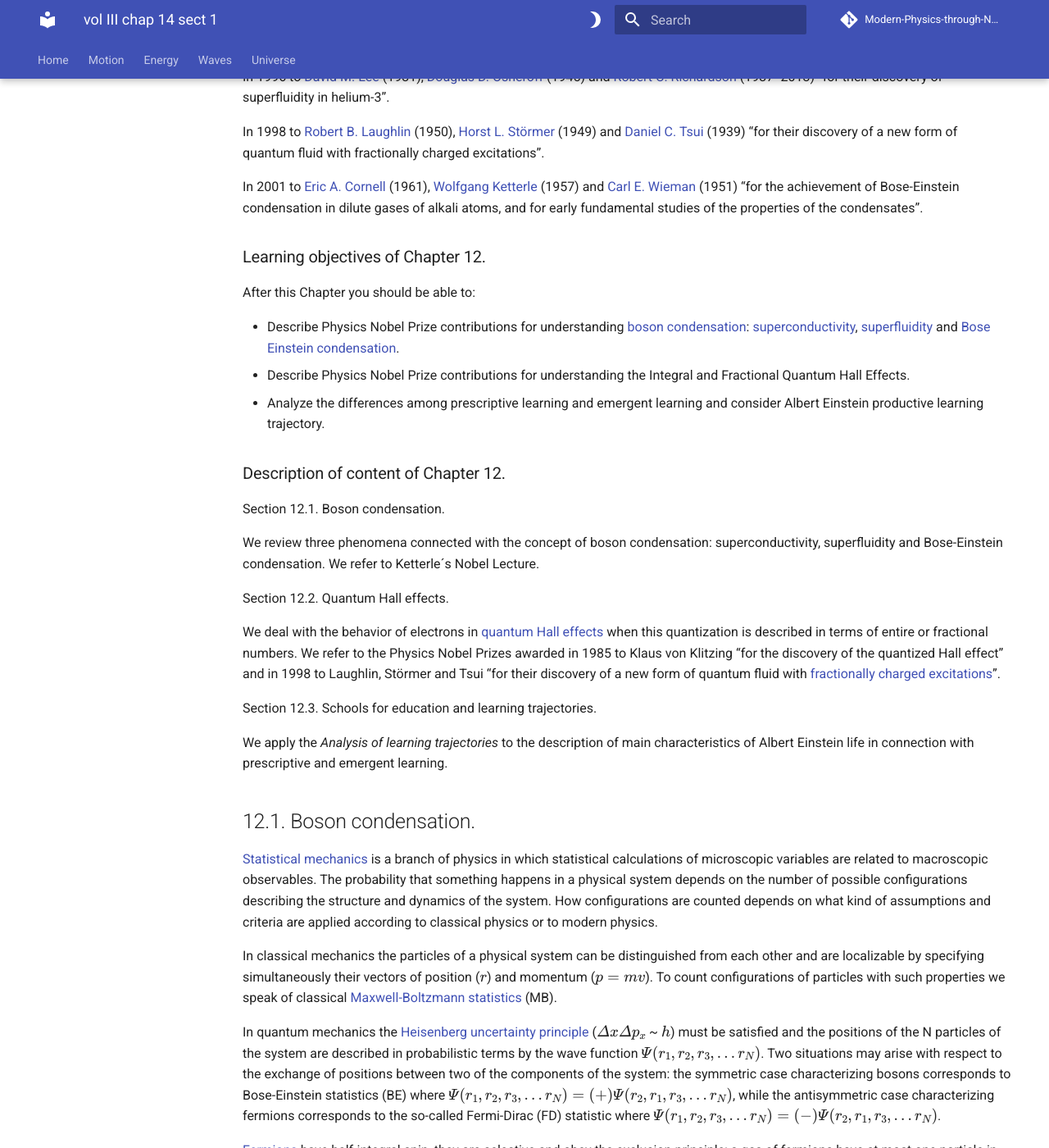
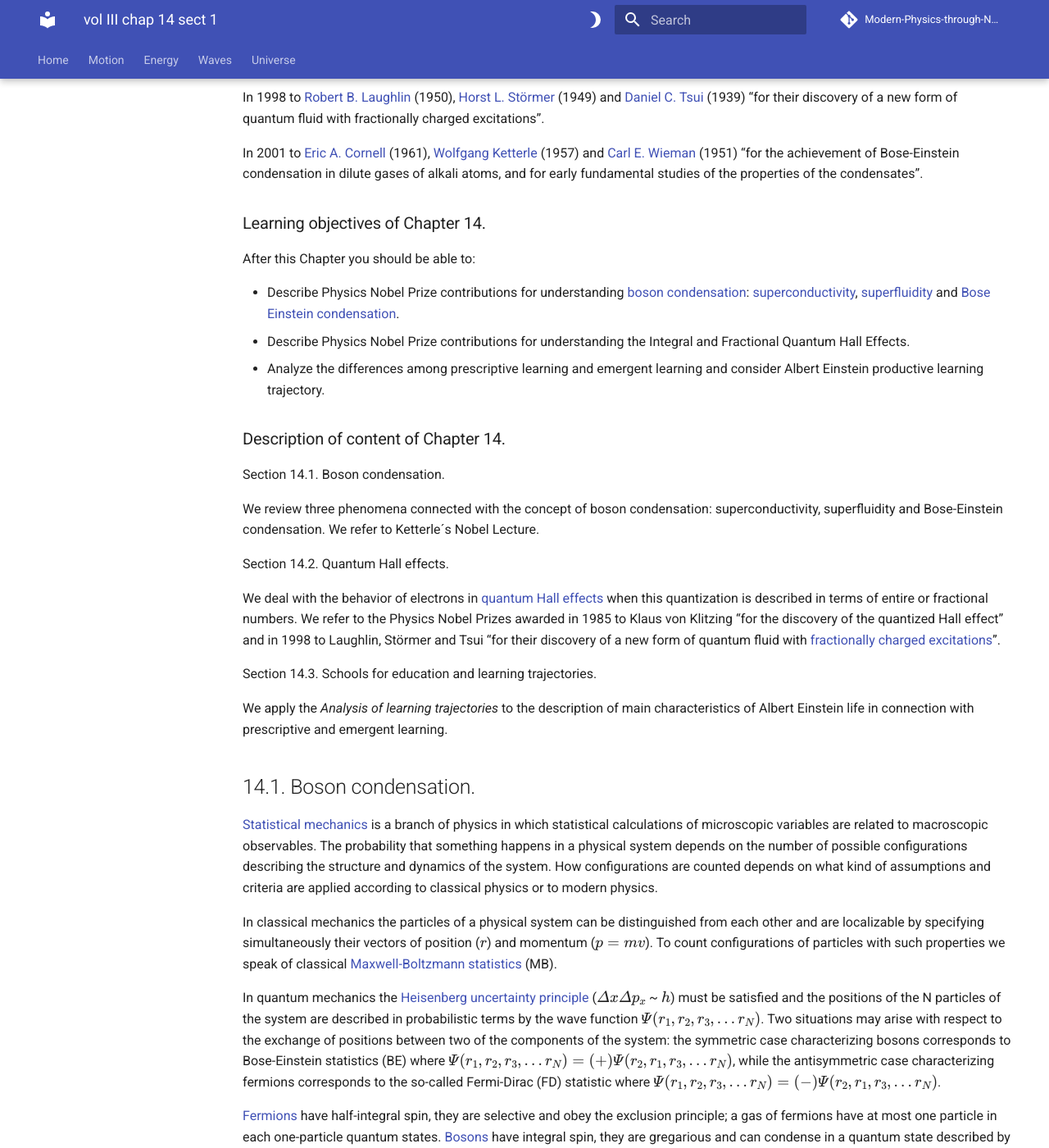
Before and after one commit to modphysnobel/modphysnobel.github.io, an MkDocs documentation site: the page built from docs/vol-III/vol-III-chap-14-sect-1.md, in a window 1280 px wide and 1400 px high, scrolled down 472 px. Shown: the whole window at 82% size. Built offline with MkDocs 1.6.1 and Material for MkDocs 9.7.7, drawn with Linux system fonts in a browser that asks for light colours; some web fonts are replaced; comment, search, counter and statistics services are not loaded; some of the changed text lies outside the part shown.

Commit message:
Update vol-III-chap-14-sect-1.md

```diff
--- a/docs/vol-III/vol-III-chap-14-sect-1.md
+++ b/docs/vol-III/vol-III-chap-14-sect-1.md
@@ -1,11 +1,9 @@
 
 [**Volume III: Waves**](./volume-III.md)
 
-[**Previous: 11.3. Phases in a learning and research process.**](./vol-III-chap-11-sect-3.md)
-
 ***
 
-# 12. Bosons or fermions in condensed matter.
+# 14. Bosons or fermions in condensed matter.
 
 *When there are bosons and where fermions?*
 
@@ -21,7 +19,7 @@ In 1998 to [Robert B. Laughlin](https://en.wikipedia.org/wiki/Robert_B._Laughlin
 
 In 2001 to [Eric A. Cornell](https://en.wikipedia.org/wiki/Eric_Allin_Cornell) (1961), [Wolfgang Ketterle](https://en.wikipedia.org/wiki/Wolfgang_Ketterle) (1957) and [Carl E. Wieman](https://en.wikipedia.org/wiki/Carl_Wieman) (1951) “for the achievement of Bose-Einstein condensation in dilute gases of alkali atoms, and for early fundamental studies of the properties of the condensates”.
 
-### Learning objectives of Chapter 12.
+### Learning objectives of Chapter 14.
 
 After this Chapter you should be able to:
 
@@ -29,21 +27,21 @@ After this Chapter you should be able to:
 - Describe Physics Nobel Prize contributions for understanding the Integral and Fractional Quantum Hall Effects.
 - Analyze the differences among prescriptive learning and emergent learning and consider Albert Einstein productive learning trajectory.
 
-### Description of content of Chapter 12.
+### Description of content of Chapter 14.
 
-Section 12.1. Boson condensation.
+Section 14.1. Boson condensation.
 
 We review three phenomena connected with the concept of boson condensation: superconductivity, superfluidity and Bose-Einstein condensation. We refer to Ketterle´s Nobel Lecture.
 
-Section 12.2. Quantum Hall effects.
+Section 14.2. Quantum Hall effects.
 
 We deal with the behavior of electrons in [quantum Hall effects](https://en.wikipedia.org/wiki/Quantum_Hall_effect) when this quantization is described in terms of entire or fractional numbers. We refer to the Physics Nobel Prizes awarded in 1985 to Klaus von Klitzing “for the discovery of the quantized Hall effect” and in 1998 to Laughlin, Störmer and Tsui “for their discovery of a new form of quantum fluid with [fractionally charged excitations](https://en.wikipedia.org/wiki/Fractional_quantum_Hall_effect)”.
 
-Section 12.3. Schools for education and learning trajectories.
+Section 14.3. Schools for education and learning trajectories.
 
 We apply the *Analysis of learning trajectories* to the description of main characteristics of Albert Einstein life in connection with prescriptive and emergent learning.
 
-## 12.1. Boson condensation.
+## 14.1. Boson condensation.
 
 [Statistical mechanics](https://en.wikipedia.org/wiki/Statistical_mechanics) is a branch of physics in which statistical calculations of microscopic variables are related to macroscopic observables. The probability that something happens in a physical system depends on the number of possible configurations describing the structure and dynamics of the system. How configurations are counted depends on what kind of assumptions and criteria are applied according to classical physics or to modern physics.
 
@@ -261,5 +259,3 @@ MLA style: *Advanced information*. NobelPrize.org. Nobel Prize Outreach AB 2023.
 In 2018 Pablo Jarillo-Herrero (1976) and collaborators reported the discovery of superconductivity on twisted bilayer graphene. This is one example of [Twistronics](https://en.wikipedia.org/wiki/Twistronics), the study of how the angle (the twist) between layers of two-dimensional materials can change their electrical properties from conductors to superconductors.
 
 ***
-
-[**Next: 12.2.	Quantum Hall effects.**](./vol-III-chap-12-sect-2.md)
```
